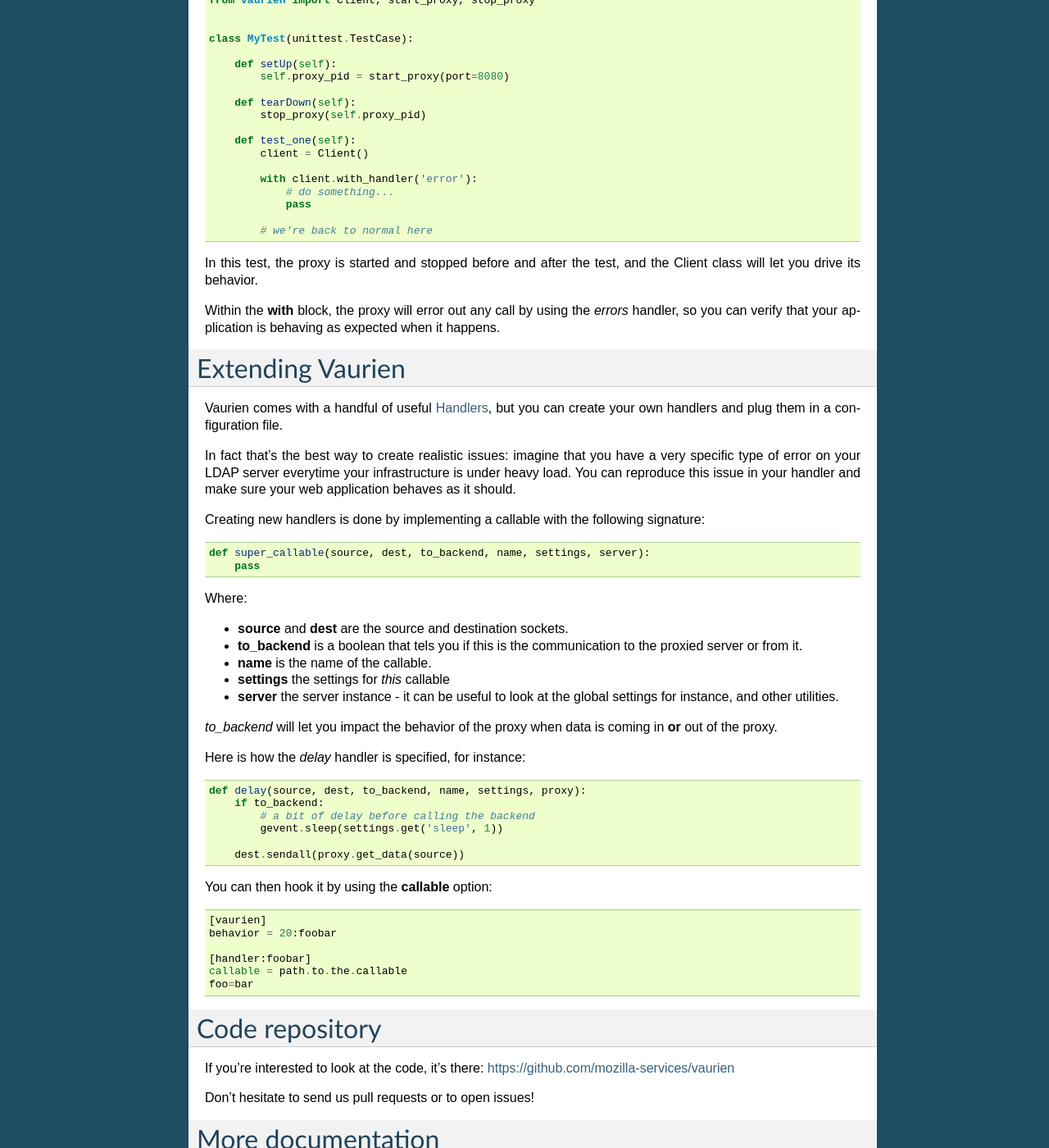
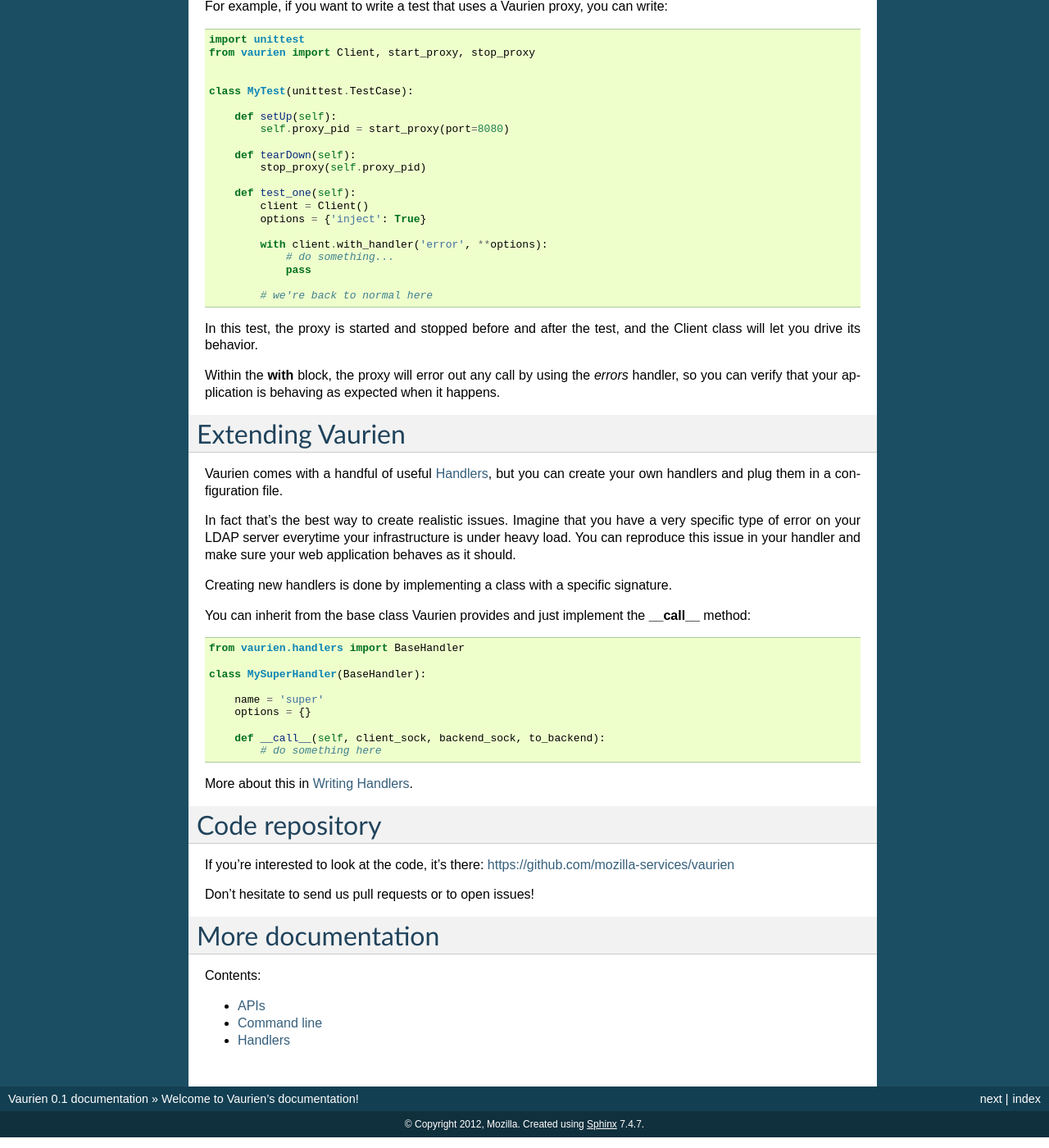
Before and after one commit to community-libs/vaurien, a Sphinx documentation site: the page built from docs/source/index.rst, in a window 1280 px wide and 1400 px high, scrolled down 1707 px. Shown: the whole window at 82% size. Built offline with Sphinx 7.4.7, drawn with Linux system fonts in a browser that asks for light colours; some of the changed text lies outside the part shown.

Commit message:
better doc

```diff
--- /dev/null
+++ b/docs/source/extending.rst
@@ -0,0 +1,107 @@
+.. _extending:
+
+Writing Handlers
+================
+
+Creating new handlers is done by implementing a class with a specific signature.
+
+You can inherit from the base class Vaurien provides and just implement the
+**__call__** method::
+
+    from vaurien.handlers import BaseHandler
+
+    class MySuperHandler(BaseHandler):
+
+        name = 'super'
+        options = {}
+
+        def __call__(self, client_sock, backend_sock, to_backend):
+            # do something here
+
+
+Vaurien can use this proxy and call it everytime data is being seen on one hand
+or the other.
+
+Where:
+
+- **name** is the name under which your backend is known
+- **options** is a mappping containing your handler options
+- **client_sock** is the socket opened with the client
+- **backend_sock** is the socket opened with the backend server
+- **to_backend** is a boolean giving the direction of the call. If True
+  it means some data is available in the client socket, that is supposed
+  to go to the backend. If False, it means data is available on the backend
+  socket and should be tramsmitted back to the client.
+
+A handler instance is initialized with two values:
+
+- **settings** - the settings loaded for the handler
+- **proxy** - the proxy instance
+
+For the handler options, each option is defined in the **options** mapping.
+The key is the option name and the value is a 3-tuple providing:
+
+- a descrption
+- a type
+- a default value
+
+
+Full handler example
+====================
+
+Here is how the `delay` handler is specified::
+
+
+    from vaurien.handlers import BaseHandler
+
+    class Delay(BaseHandler):
+        """Adds a delay before the backend is called.
+        """
+        name = 'delay'
+        options = {'sleep': ("Delay in seconds", int, 1),
+                'before':
+                        ("If True adds before the backend is called. Otherwise"
+                        " after", bool, True)}
+
+        def __call__(self, client_sock, backend_sock, to_backend):
+            before = to_backend and self.options('before')
+            after = not to_backend and not self.options('before')
+
+            if before:
+                gevent.sleep(self.options('sleep'))
+
+            data = self._get_data(client_sock, backend_sock, to_backend)
+
+            if after:
+                gevent.sleep(self.options('sleep'))
+
+            if data:
+                dest = to_backend and backend_sock or client_sock
+                dest.sendall(data)
+
+
+Using handlers
+==============
+
+Once the handler is ready, you can point it to Vaurien
+by providing its fully qualified name - e.g. the class name prefixed
+by the module and package(s) names.
+
+Then you can use it with the **--behavior** option::
+
+    $ vaurien --local localhost:8000 --distant google.com:80 \
+        --behavior 20:path.to.the.callable \
+        --handlers.delay.sleep 2
+
+Or by using a configuration file::
+
+    [vaurien]
+    behavior = 20:foobar
+
+    [handler:foobar]
+    callable = path.to.the.callable
+    foo=bar
+
+And calling Vaurien with --config::
+
+    $ vaurien --config config.ini
--- a/docs/source/index.rst
+++ b/docs/source/index.rst
@@ -57,9 +57,13 @@
 
 
 Vaurien will stream all the traffic to google.com but will add delays 20% of the
-time.
+time. You can pass options to the handler using *--handlers.NAME.OPTION* options::
 
-You can also create a *ini* file for this::
+    $ vaurien --local localhost:8000 --distant google.com:80 --behavior 20:delay \
+        --handlers.delay.sleep 2
+
+Passing all options through the command-line can be tedious, so you can
+also create a *ini* file for this::
 
     [vaurien]
     distant = google.com:80
@@ -70,21 +74,18 @@
     sleep = 2
 
 
-And of course you can tweak the behavior of the proxy. Here, we're defining
-that the delay will last for 2 seconds.
-
 Each behavior applied on the request or response going through Vaurien
-is called a **handler**.
+is called a **handler**, and the ini file gets one section per handler.
 
 
 Controlling Vaurien live
 ========================
 
-Sometimes, it is useful to control how the proxy behaves, on a request to
-request basis.
+Sometimes, it is useful to control live the proxy, so you can change its
+behavior live between client calls.
 
-Vaurien provides an HTTP server with 3 APIs, which can be used to control the
-proxy behavior.
+Vaurien provides an HTTP server with a few APIs, which can be used to control
+the proxy.
 
 To activate it, use the `--http` option::
 
@@ -120,8 +121,9 @@
 
         def test_one(self):
             client = Client()
+            options = {'inject': True}
 
-            with client.with_handler('error'):
+            with client.with_handler('error', **options):
                 # do something...
                 pass
 
@@ -142,49 +144,28 @@
 Vaurien comes with a handful of useful :ref:`handlers`, but you can create your own
 handlers and plug them in a configuration file.
 
-In fact that's the best way to create realistic issues: imagine that you
+In fact that's the best way to create realistic issues. Imagine that you
 have a very specific type of error on your LDAP server everytime your
 infrastructure is under heavy load. You can reproduce this issue in your
 handler and make sure your web application behaves as it should.
 
-Creating new handlers is done by implementing a callable with the
-following signature::
+Creating new handlers is done by implementing a class with a specific signature.
 
-    def super_callable(source, dest, to_backend, name, settings, server):
-        pass
+You can inherit from the base class Vaurien provides and just implement the
+**__call__** method::
 
+    from vaurien.handlers import BaseHandler
 
-Where:
+    class MySuperHandler(BaseHandler):
 
-- **source** and **dest** are the source and destination sockets.
-- **to_backend** is a boolean that tels you if this is the communication to
-  the proxied server or from it.
-- **name** is the name of the callable.
-- **settings** the settings for *this* callable
-- **server** the server instance - it can be useful to look at the global
-  settings for instance, and other utilities.
+        name = 'super'
+        options = {}
 
-*to_backend* will let you impact the behavior of the proxy when data is coming
-in **or** out of the proxy.
+        def __call__(self, client_sock, backend_sock, to_backend):
+            # do something here
 
-Here is how the `delay` handler is specified, for instance::
+More about this in :ref:`extending`.
 
-    def delay(source, dest, to_backend, name, settings, proxy):
-        if to_backend:
-            # a bit of delay before calling the backend
-            gevent.sleep(settings.get('sleep', 1))
-
-        dest.sendall(proxy.get_data(source))
-
-
-You can then hook it by using the **callable** option::
-
-    [vaurien]
-    behavior = 20:foobar
-
-    [handler:foobar]
-    callable = path.to.the.callable
-    foo=bar
 
 Code repository
 ===============
```
Also changed, not shown: 1 other file.
